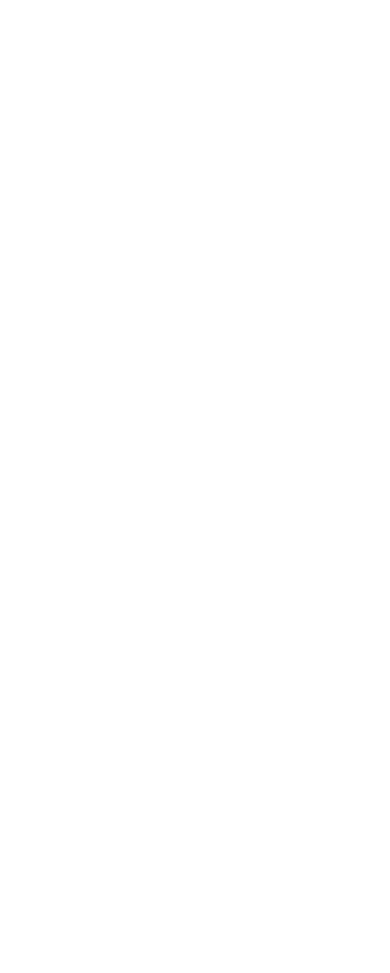
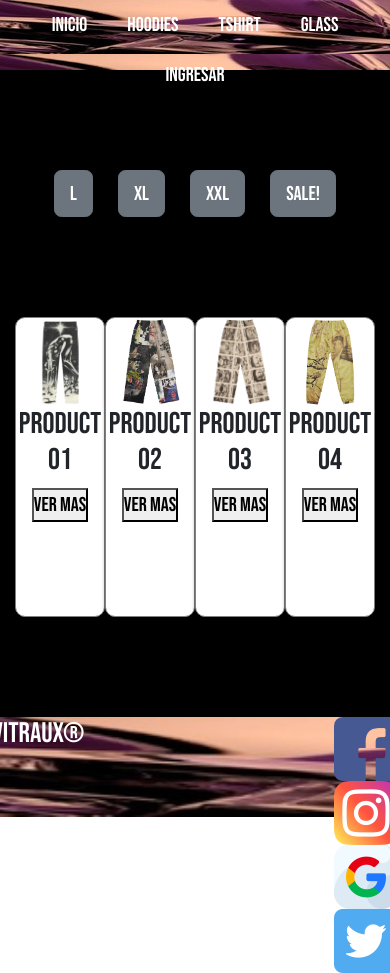
Before and after one commit to federicoooouo/vitrauxclothsss-43055, a plain HTML site: page pages/pants.html in a window 390 px wide. Before the commit the page ends 844 px from the top, so only its background shows below. Drawn offline with nearby package versions, Linux system fonts and the light colour scheme.

Commit message:
termine todola maqueta, falta hacer algunas pag responsive

```diff
--- a/css/style.css
+++ b/css/style.css
@@ -1,5 +1,5 @@
 
-  @import url('https://fonts.googleapis.com/css2?family=Bebas+Neue&family=Oxygen:wght@300&display=swap');
+@import url('https://fonts.googleapis.com/css2?family=Bebas+Neue&family=Oxygen:wght@300&display=swap');
 
 
 
@@ -175,8 +175,8 @@ background-color: black;
 }
 
 .card {
-    width: 13em;
-    height: 355px;
+    width: 10rem;
+    height: 300px;
     border: .0625rem solid grey;
     background-color:white;
     box-shadow: 2px 2px 5px black;
@@ -196,6 +196,7 @@ background-color: black;
     justify-content: center;
     padding-top: 100px;
     padding-bottom: 100px;
+    gap: 1.25rem;
 }
 
 .card-img img {
@@ -230,6 +231,8 @@ background-color: black;
 }
 
 
+
+
 .seccion-footer {
     display: flex;
     justify-content:center;
--- a/pages/glass.html
+++ b/pages/glass.html
@@ -0,0 +1,111 @@
+<!DOCTYPE html>
+<html lang="en">
+<head>
+    <meta charset="UTF-8">
+    <meta name="viewport" content="width=device-width, initial-scale=1.0">
+    <link href="https://cdn.jsdelivr.net/npm/bootstrap@5.3.1/dist/css/bootstrap.min.css" rel="stylesheet" integrity="sha384-4bw+/aepP/YC94hEpVNVgiZdgIC5+VKNBQNGCHeKRQN+PtmoHDEXuppvnDJzQIu9" crossorigin="anonymous">
+    <link rel="stylesheet" href="../css/style.css">
+    <title>GLASS S</title>
+</head>
+<body>
+    <header>
+        <nav class="fondo-productosuno">
+            <ul class="nav justify-content-center ">
+                <li class="nav-item">
+                <a class="nav-link active claseprueba" aria-current="page" href="../index.htm">INICIO</a>
+                </li>
+                <li class="nav-item">
+                <a class="nav-link claseprueba" href="./hoodies.html">HOODIES</a>
+                </li>
+                <li class="nav-item">
+                <a class="nav-link claseprueba" href="./tshits.html">TSHIRT</a>
+                </li>
+                <li class="nav-item">
+                <a class="nav-link claseprueba" href="./glass.html">PANTS</a>
+                <li class="nav-item">
+                    <a class="nav-link claseprueba" href="./formularios.html">INGRESAR</a>
+                </li>
+            </ul>
+        </nav>
+
+    </header>
+
+    <main class="mainhoodie container-fluid">
+        <ul class="nav nav-pills  grilla-talles">
+            <li class="nav-item">
+            <button type="button" class="btn btn-secondary">L</button>
+            </li>
+            <button type="button" class="btn btn-secondary">XL</button>
+            </li>
+            <button type="button" class="btn btn-secondary">XXL</button>
+            </li>
+            <button type="button" class="btn btn-secondary">SALE!</button>
+            </li>
+        </ul>
+
+        <section class="card-container">
+            <div class="card ">
+                <div class="card-img">
+                <img src="../assets/img/glass1.webp" alt="">
+            </div>
+            <div class="info-pants">
+                <h2>
+                    PRODUCTO1
+                </h2>
+                <button> ver mas</button>
+            </div>
+        </div>
+        <div class="card ">
+                <div class="card-img">
+            <img src="../assets/img/glas2.webp" alt="">
+        </div>
+        <div>
+            <h2>PRODUCTO2</h2>
+            <button> ver mas</button>
+        </div>
+    </div>
+    <div class="card ">
+        <div class="card-img">
+    <img src="../assets/img/glass3.webp" alt="">
+</div>
+<div>
+    <h2>PRODUCTO3</h2>
+    <button> ver mas</button>
+</div>
+</div>
+<div class="card ">
+<div class="card-img">
+<img src="../assets/img/glass4.webp" alt="">
+</div>
+<div>
+<h2>PRODUCTO4</h2>
+<button> ver mas</button>
+</div>
+</div>
+</section>
+
+
+
+</main>
+
+
+<footer class="footer-index container-fluid">
+    <section class="seccion-footer">
+        <h3 class="h3form">vitraux®</h3>
+        <div>
+
+            <a href="https://www.facebook.com/" target="_blank"><img src="../assets/img/facebook (2).png" alt="facebook"></a>
+            <a href="https://www.instagram.com/"  target="_blank"><img src="../assets/img/instagram.png" alt="instagram"></a>
+            <a href="https://www.google.com/" target="_blank"><img src="../assets/img/google (1).png" alt="google"></a>
+            <a href="https://www.twitter.com/" target="_blank"><img src="../assets/img/gorjeo.png" alt="riptwitter"></a>
+        </div>
+
+
+    </section>
+</footer>
+
+
+    <script src="https://cdn.jsdelivr.net/npm/@popperjs/core@2.11.8/dist/umd/popper.min.js" integrity="sha384-I7E8VVD/ismYTF4hNIPjVp/Zjvgyol6VFvRkX/vR+Vc4jQkC+hVqc2pM8ODewa9r" crossorigin="anonymous"></script>
+    <script src="https://cdn.jsdelivr.net/npm/bootstrap@5.3.1/dist/js/bootstrap.min.js" integrity="sha384-Rx+T1VzGupg4BHQYs2gCW9It+akI2MM/mndMCy36UVfodzcJcF0GGLxZIzObiEfa" crossorigin="anonymous"></script>
+    </body>
+    </html>
--- a/pages/pants.html
+++ b/pages/pants.html
@@ -0,0 +1,110 @@
+<!DOCTYPE html>
+<html lang="en">
+<head>
+    <meta charset="UTF-8">
+    <meta name="viewport" content="width=device-width, initial-scale=1.0">
+    <link href="https://cdn.jsdelivr.net/npm/bootstrap@5.3.1/dist/css/bootstrap.min.css" rel="stylesheet" integrity="sha384-4bw+/aepP/YC94hEpVNVgiZdgIC5+VKNBQNGCHeKRQN+PtmoHDEXuppvnDJzQIu9" crossorigin="anonymous">
+    <link rel="stylesheet" href="../css/style.css">
+
+    <title>PANTS</title>
+</head>
+<body>
+    <header>
+        <nav class="fondo-productosuno">
+            <ul class="nav justify-content-center ">
+                <li class="nav-item">
+                <a class="nav-link active claseprueba" aria-current="page" href="../index.htm">INICIO</a>
+                </li>
+                <li class="nav-item">
+                <a class="nav-link claseprueba" href="./hoodies.html">HOODIES</a>
+                </li>
+                <li class="nav-item">
+                <a class="nav-link claseprueba" href="./tshits.html">TSHIRT</a>
+                </li>
+                <li class="nav-item">
+                <a class="nav-link claseprueba" href="./glass.html">GLASS</a>
+                <li class="nav-item">
+                    <a class="nav-link claseprueba" href="./formularios.html">INGRESAR</a>
+                </li>
+            </ul>
+        </nav>
+    </header>
+    <main class="mainhoodie container-fluid">
+            <ul class="nav nav-pills  grilla-talles">
+                <li class="nav-item">
+                <button type="button" class="btn btn-secondary">L</button>
+                </li>
+                <button type="button" class="btn btn-secondary">XL</button>
+                </li>
+                <button type="button" class="btn btn-secondary">XXL</button>
+                </li>
+                <button type="button" class="btn btn-secondary">SALE!</button>
+                </li>
+            </ul>
+
+            <section class="card-container">
+                <div class="card ">
+                    <div class="card-img">
+                    <img src="../assets/img/pants1.jpg" alt="">
+                </div>
+                <div class="info-pants">
+                    <h2>
+                        PRODUCTO1
+                    </h2>
+                    <button> ver mas</button>
+                </div>
+            </div>
+            <div class="card ">
+                    <div class="card-img">
+                <img src="../assets/img/pants2.jpg" alt="">
+            </div>
+            <div>
+                <h2>PRODUCTO2</h2>
+                <button> ver mas</button>
+            </div>
+        </div>
+        <div class="card ">
+            <div class="card-img">
+        <img src="../assets/img/pants3.jpg" alt="">
+    </div>
+    <div>
+        <h2>PRODUCTO3</h2>
+        <button> ver mas</button>
+    </div>
+    </div>
+    <div class="card ">
+    <div class="card-img">
+    <img src="../assets/img/pants4.jpg" alt="">
+    </div>
+    <div>
+    <h2>PRODUCTO4</h2>
+    <button> ver mas</button>
+    </div>
+    </div>
+    </section>
+
+
+
+</main>
+
+
+<footer class="footer-index container-fluid">
+    <section class="seccion-footer">
+        <h3 class="h3form">vitraux®</h3>
+        <div>
+
+            <a href="https://www.facebook.com/" target="_blank"><img src="../assets/img/facebook (2).png" alt="facebook"></a>
+            <a href="https://www.instagram.com/"  target="_blank"><img src="../assets/img/instagram.png" alt="instagram"></a>
+            <a href="https://www.google.com/" target="_blank"><img src="../assets/img/google (1).png" alt="google"></a>
+            <a href="https://www.twitter.com/" target="_blank"><img src="../assets/img/gorjeo.png" alt="riptwitter"></a>
+        </div>
+
+
+    </section>
+</footer>
+
+
+<script src="https://cdn.jsdelivr.net/npm/@popperjs/core@2.11.8/dist/umd/popper.min.js" integrity="sha384-I7E8VVD/ismYTF4hNIPjVp/Zjvgyol6VFvRkX/vR+Vc4jQkC+hVqc2pM8ODewa9r" crossorigin="anonymous"></script>
+<script src="https://cdn.jsdelivr.net/npm/bootstrap@5.3.1/dist/js/bootstrap.min.js" integrity="sha384-Rx+T1VzGupg4BHQYs2gCW9It+akI2MM/mndMCy36UVfodzcJcF0GGLxZIzObiEfa" crossorigin="anonymous"></script>
+</body>
+</html>
```
Also changed, not shown: index.htm (+1 -1 lines), pages/formularios.html (+1 -1 lines), pages/hoodies.html (+28 -18 lines), pages/tshits.html (+76 -8 lines), assets/img/glas2.webp (added), assets/img/glass1.webp (added), assets/img/glass3.webp (added), assets/img/glass4.webp (added), assets/img/image.png (deleted), assets/img/pants1.jpg (added), assets/img/pants2.jpg (added), assets/img/pants3.jpg (added), assets/img/pants4.jpg (added), assets/img/remera1.jpg (added), 3 more files.
